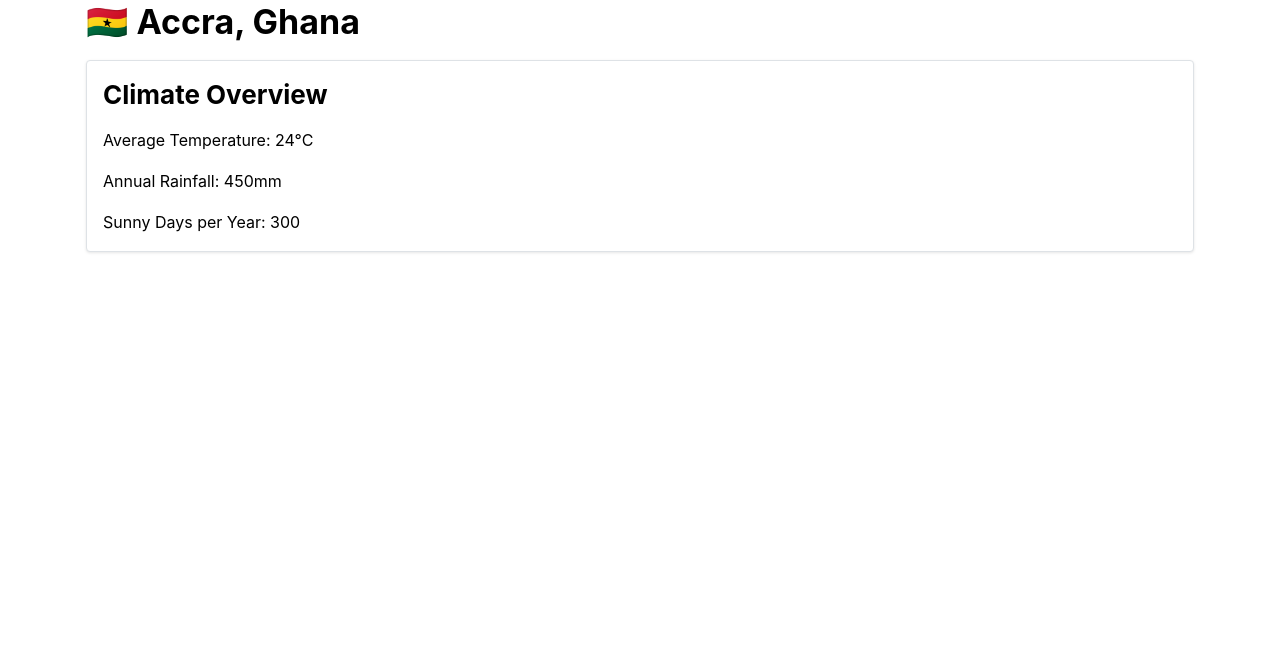
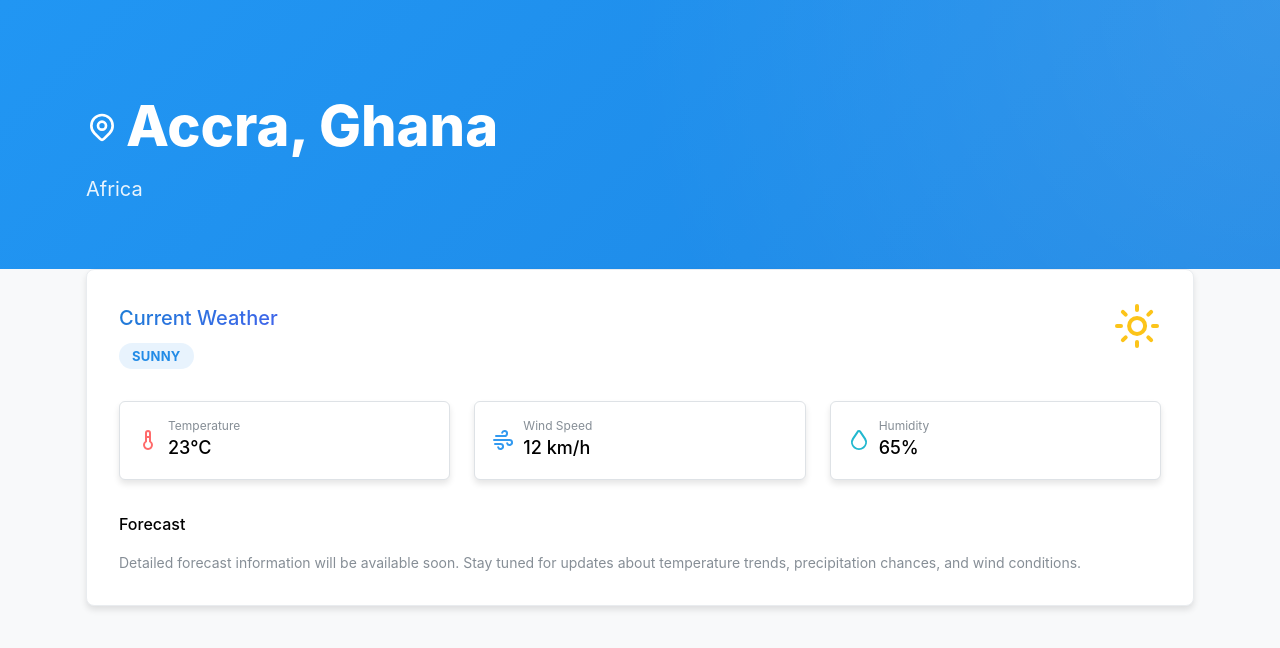
Before and after one commit to mmartha/witw, a Next.js app: page /cities/accra in a window 1280 px wide. Shown: the top 648 px of the page. Built offline with nearby package versions, Linux system fonts and the light colour scheme.

Commit message:
create SSR pages for each city

```diff
--- a/src/app/cities/[city]/page.js
+++ b/src/app/cities/[city]/page.js
@@ -1,49 +1,141 @@
-import { Container, Title, Text, Stack, Paper } from '@mantine/core';
+import { Container, Title, Text, Group, Paper, Stack, Badge } from '@mantine/core';
+import { IconWind, IconTemperature, IconDroplet, IconSunHigh, IconMapPin } from '@tabler/icons-react';
 import cityList from '@/lib/cityList';
-import { notFound } from 'next/navigation';
-import { getCountryFlag } from '@/lib/utils';
+import classes from './page.module.css';
 
+// Generate static pages for all cities at build time
 export function generateStaticParams() {
   return cityList.map((city) => ({
-    city: city.filename,
+    city: city.filename.toLowerCase(),
   }));
 }
 
+// Generate metadata for each city page
 export function generateMetadata({ params }) {
-  const city = cityList.find((c) => c.filename === params.city);
+  const cityData = cityList.find(
+    (c) => c.filename.toLowerCase() === decodeURIComponent(params.city).toLowerCase()
+  );
 
-  if (!city) {
+  if (!cityData) {
     return {
-      title: 'City Not Found',
+      title: 'City Not Found | Weather in the World',
+      description: 'The requested city could not be found.',
     };
   }
 
   return {
-    title: `${city.name} Weather & Climate | Weather in the World`,
-    description: `Explore the climate and weather patterns in ${city.name}. Get detailed information about temperature, rainfall, and seasonal changes.`,
+    title: `${cityData.name} Weather | Weather in the World`,
+    description: `Current weather conditions and forecast for ${cityData.name}. Get real-time updates on temperature, wind speed, and more.`,
+    openGraph: {
+      title: `${cityData.name} Weather | Weather in the World`,
+      description: `Current weather conditions and forecast for ${cityData.name}. Get real-time updates on temperature, wind speed, and more.`,
+      type: 'website',
+    },
   };
 }
 
+// This is now a Server Component
 export default function CityPage({ params }) {
-  const city = cityList.find((c) => c.filename === params.city);
+  const cityData = cityList.find(
+    (c) => c.filename.toLowerCase() === decodeURIComponent(params.city).toLowerCase()
+  );
 
-  if (!city) {
-    notFound();
+  // This would typically come from your weather API
+  // For now, using static data for demonstration
+  const weatherData = {
+    temperature: 23,
+    windSpeed: 12,
+    humidity: 65,
+    condition: 'Sunny',
+  };
+
+  if (!cityData) {
+    return (
+      <Container size="lg" py="xl">
+        <Title order={1}>City not found</Title>
+        <Text>Sorry, we couldn't find the city you're looking for.</Text>
+      </Container>
+    );
   }
 
   return (
-    <Container size="lg">
-      <Stack gap="md">
-        <Title order={1}>{getCountryFlag(city.flag)} {city.name}</Title>
-        <Paper shadow="sm" p="md" withBorder>
-          <Stack gap="md">
-            <Title order={2}>Climate Overview</Title>
-            <Text>Average Temperature: 24°C</Text>
-            <Text>Annual Rainfall: 450mm</Text>
-            <Text>Sunny Days per Year: 300</Text>
-          </Stack>
-        </Paper>
-      </Stack>
-    </Container>
+    <div className={classes.wrapper}>
+      <div className={classes.hero}>
+        <Container size="lg">
+          <div className={classes.heroContent}>
+            <Group align="center" gap="xs">
+              <IconMapPin size={32} style={{ color: 'var(--mantine-color-white)' }} />
+              <Title className={classes.title} order={1}>
+                {cityData.name}
+              </Title>
+            </Group>
+            <Text className={classes.subtitle}>
+              {cityData.continent}
+            </Text>
+          </div>
+        </Container>
+        <div className={classes.overlay} />
+      </div>
+
+      <Container size="lg" py="xl">
+        <div className={classes.content}>
+          <Paper shadow="md" radius="lg" p="xl" className={classes.weatherCard}>
+            <Stack gap="xl">
+              <Group justify="space-between" align="flex-start">
+                <div>
+                  <Text size="xl" fw={500} className={classes.weatherTitle}>
+                    Current Weather
+                  </Text>
+                  <Badge size="lg" variant="light" color="blue" mt="xs">
+                    {weatherData.condition}
+                  </Badge>
+                </div>
+                <IconSunHigh size={48} style={{ color: 'var(--mantine-color-yellow-5)' }} />
+              </Group>
+
+              <Group grow gap="lg">
+                <Paper withBorder p="md" radius="md">
+                  <Group gap="xs">
+                    <IconTemperature size={24} style={{ color: 'var(--mantine-color-red-5)' }} />
+                    <div>
+                      <Text size="xs" c="dimmed">Temperature</Text>
+                      <Text fw={500} size="lg">{weatherData.temperature}°C</Text>
+                    </div>
+                  </Group>
+                </Paper>
+
+                <Paper withBorder p="md" radius="md">
+                  <Group gap="xs">
+                    <IconWind size={24} style={{ color: 'var(--mantine-color-blue-5)' }} />
+                    <div>
+                      <Text size="xs" c="dimmed">Wind Speed</Text>
+                      <Text fw={500} size="lg">{weatherData.windSpeed} km/h</Text>
+                    </div>
+                  </Group>
+                </Paper>
+
+                <Paper withBorder p="md" radius="md">
+                  <Group gap="xs">
+                    <IconDroplet size={24} style={{ color: 'var(--mantine-color-cyan-5)' }} />
+                    <div>
+                      <Text size="xs" c="dimmed">Humidity</Text>
+                      <Text fw={500} size="lg">{weatherData.humidity}%</Text>
+                    </div>
+                  </Group>
+                </Paper>
+              </Group>
+
+              <Stack gap="md">
+                <Text fw={500}>Forecast</Text>
+                <Text size="sm" c="dimmed">
+                  Detailed forecast information will be available soon. Stay tuned for updates
+                  about temperature trends, precipitation chances, and wind conditions.
+                </Text>
+              </Stack>
+            </Stack>
+          </Paper>
+        </div>
+      </Container>
+    </div>
   );
 }
--- /dev/null
+++ b/src/app/cities/[city]/page.module.css
@@ -0,0 +1,65 @@
+.wrapper {
+  min-height: 100vh;
+  background: var(--mantine-color-gray-0);
+}
+
+.hero {
+  position: relative;
+  background: linear-gradient(135deg, #2196f3 0%, #1e88e5 100%);
+  padding: 6rem 0 4rem;
+  overflow: hidden;
+}
+
+.heroContent {
+  position: relative;
+  z-index: 2;
+  color: var(--mantine-color-white);
+}
+
+.title {
+  color: var(--mantine-color-white);
+  font-size: clamp(2rem, 5vw, 3.5rem);
+  font-weight: 800;
+  line-height: 1.1;
+  margin: 0;
+}
+
+.subtitle {
+  font-size: clamp(1.1rem, 2vw, 1.25rem);
+  opacity: 0.9;
+  margin-top: 1rem;
+}
+
+.overlay {
+  position: absolute;
+  top: 0;
+  left: 0;
+  right: 0;
+  bottom: 0;
+  background: radial-gradient(circle at top right,
+    rgba(255, 255, 255, 0.1) 0%,
+    rgba(255, 255, 255, 0.05) 25%,
+    transparent 50%
+  );
+  pointer-events: none;
+}
+
+.content {
+  margin-top: -2rem;
+  position: relative;
+  z-index: 2;
+}
+
+.weatherCard {
+  background: var(--mantine-color-white);
+  border: 1px solid var(--mantine-color-gray-2);
+  backdrop-filter: blur(10px);
+}
+
+.weatherTitle {
+  background: linear-gradient(135deg, var(--mantine-color-blue-7), var(--mantine-color-indigo-7));
+  -webkit-background-clip: text;
+  -webkit-text-fill-color: transparent;
+  background-clip: text;
+  text-fill-color: transparent;
+}
```
Also changed, not shown: src/app/cities/page.js (+14 -1 lines).
